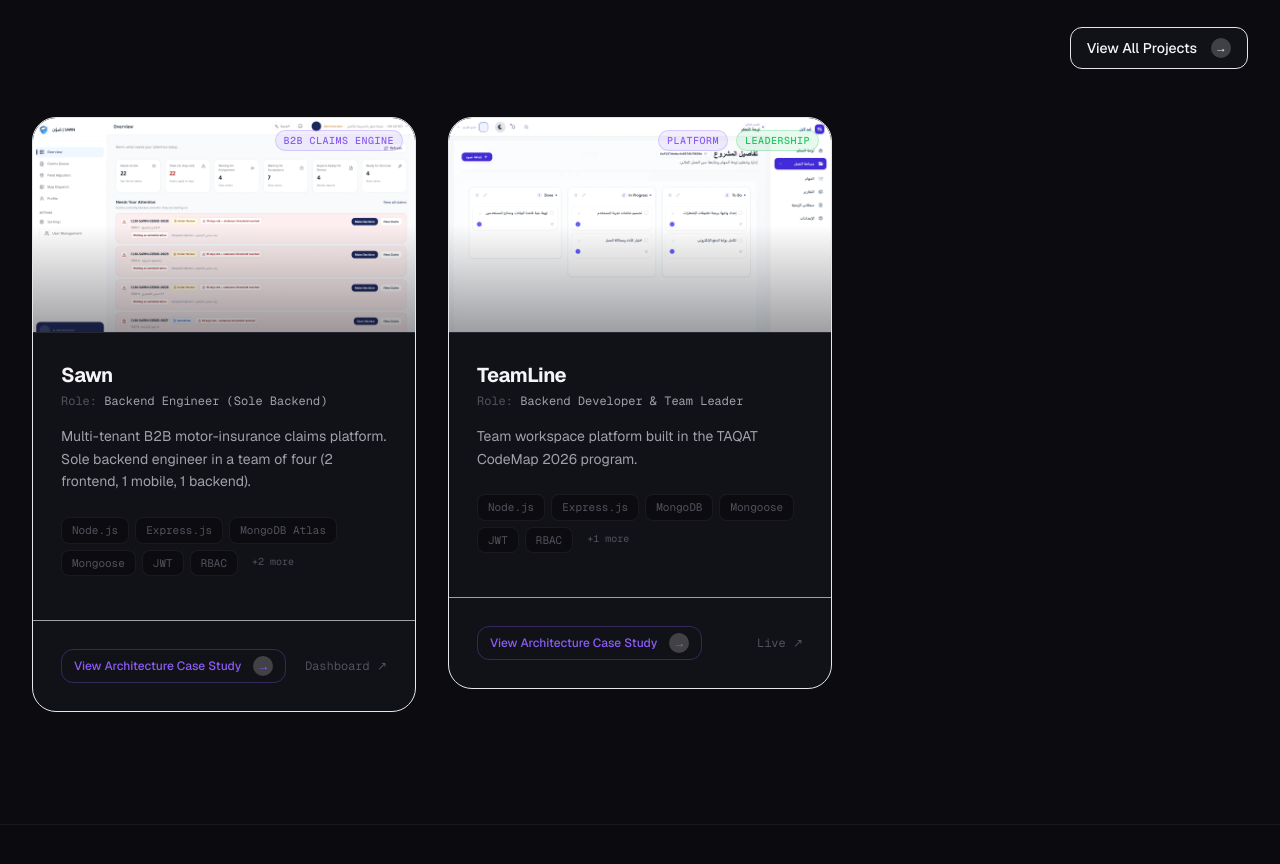
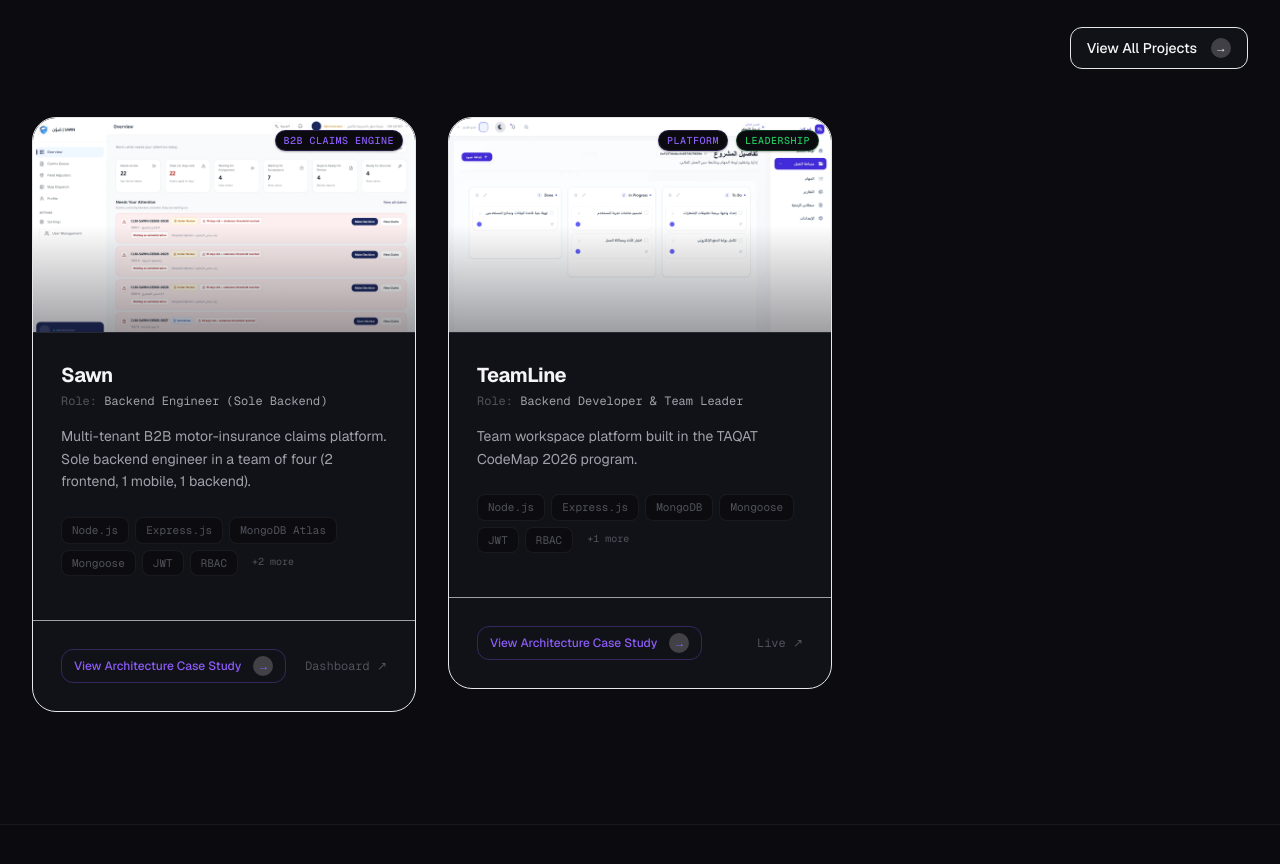
Before and after one commit to hammoudFerwana/mohammed-ferwana-portfolio, a Next.js app: page / in a window 1280 px wide. Shown: the part 1927-2791 px from the top of the page. Built offline with nearby package versions, Linux system fonts and the light colour scheme; no server answers.

Commit message:
fix(projects): make image badges readable on light screenshots

```diff
--- a/src/components/projects/ProjectCard.jsx
+++ b/src/components/projects/ProjectCard.jsx
@@ -29,11 +29,11 @@ export default function ProjectCard({ project, priority = false }) {
             />
             <div className="absolute inset-0 bg-gradient-to-t from-bg-secondary via-transparent to-transparent opacity-40" />
             <div className="absolute top-3 right-3 flex items-center gap-2">
-              <Badge variant="accent" size="sm">
+              <Badge variant="accent" size="sm" className="bg-bg-primary shadow-sm">
                 {project.category}
               </Badge>
               {project.leadership && (
-                <Badge variant="success" size="sm">
+                <Badge variant="success" size="sm" className="bg-bg-primary shadow-sm">
                   Leadership
                 </Badge>
               )}
```
